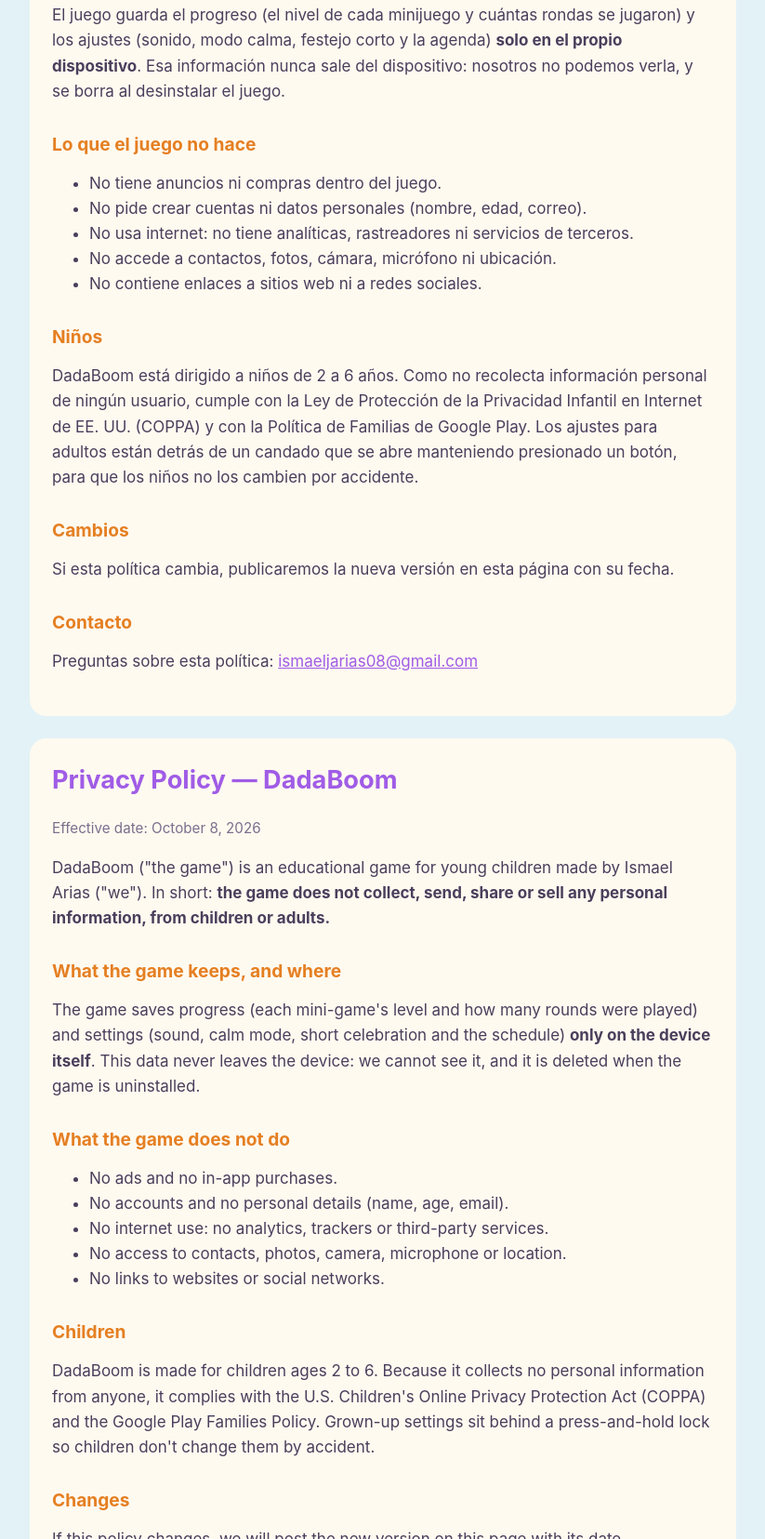
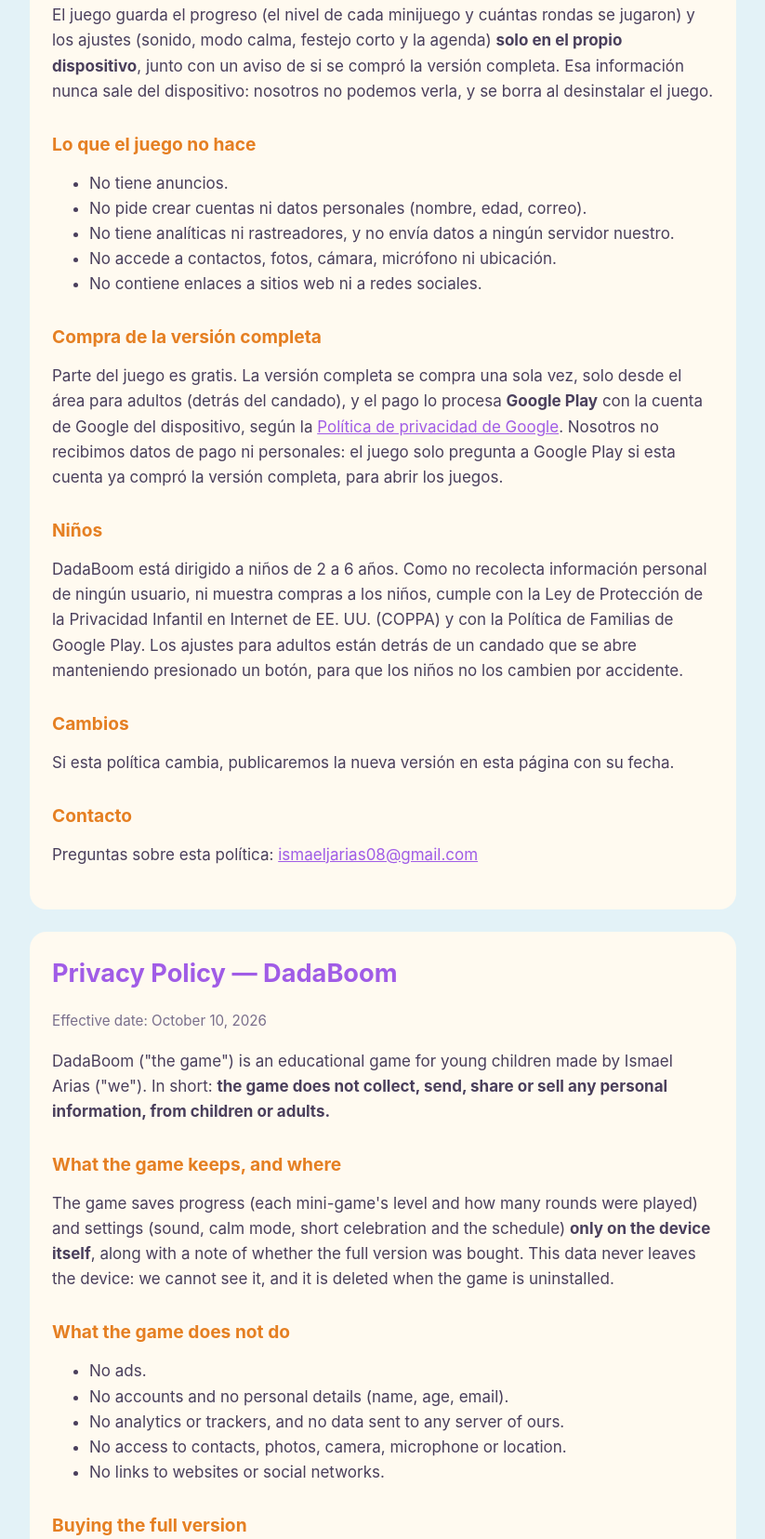
Before and after one commit to Ismaeljarias/dadaboom-privacy, a plain HTML site: page index.html in a window 1280 px wide. Shown: the part 308-1963 px from the top of the page at 93% size, without its empty margins (228-1051 px from the left). Drawn offline with Linux system fonts and the light colour scheme.

Commit message:
Privacy policy: one-time full version bought through Google Play

```diff
--- a/index.html
+++ b/index.html
@@ -21,24 +21,27 @@
 
 <article lang="es">
 <h1>Política de privacidad — DadaBoom</h1>
-<p class="meta">Vigente desde: 8 de octubre de 2026</p>
+<p class="meta">Vigente desde: 10 de octubre de 2026</p>
 
 <p>DadaBoom ("el juego") es un juego educativo para niños pequeños hecho por Ismael Arias ("nosotros"). En resumen: <strong>el juego no recolecta, no envía, no comparte y no vende ningún dato personal, ni de los niños ni de los adultos.</strong></p>
 
 <h2>Qué guarda el juego y dónde</h2>
-<p>El juego guarda el progreso (el nivel de cada minijuego y cuántas rondas se jugaron) y los ajustes (sonido, modo calma, festejo corto y la agenda) <strong>solo en el propio dispositivo</strong>. Esa información nunca sale del dispositivo: nosotros no podemos verla, y se borra al desinstalar el juego.</p>
+<p>El juego guarda el progreso (el nivel de cada minijuego y cuántas rondas se jugaron) y los ajustes (sonido, modo calma, festejo corto y la agenda) <strong>solo en el propio dispositivo</strong>, junto con un aviso de si se compró la versión completa. Esa información nunca sale del dispositivo: nosotros no podemos verla, y se borra al desinstalar el juego.</p>
 
 <h2>Lo que el juego no hace</h2>
 <ul>
-  <li>No tiene anuncios ni compras dentro del juego.</li>
+  <li>No tiene anuncios.</li>
   <li>No pide crear cuentas ni datos personales (nombre, edad, correo).</li>
-  <li>No usa internet: no tiene analíticas, rastreadores ni servicios de terceros.</li>
+  <li>No tiene analíticas ni rastreadores, y no envía datos a ningún servidor nuestro.</li>
   <li>No accede a contactos, fotos, cámara, micrófono ni ubicación.</li>
   <li>No contiene enlaces a sitios web ni a redes sociales.</li>
 </ul>
 
+<h2>Compra de la versión completa</h2>
+<p>Parte del juego es gratis. La versión completa se compra una sola vez, solo desde el área para adultos (detrás del candado), y el pago lo procesa <strong>Google Play</strong> con la cuenta de Google del dispositivo, según la <a href="https://policies.google.com/privacy">Política de privacidad de Google</a>. Nosotros no recibimos datos de pago ni personales: el juego solo pregunta a Google Play si esta cuenta ya compró la versión completa, para abrir los juegos.</p>
+
 <h2>Niños</h2>
-<p>DadaBoom está dirigido a niños de 2 a 6 años. Como no recolecta información personal de ningún usuario, cumple con la Ley de Protección de la Privacidad Infantil en Internet de EE. UU. (COPPA) y con la Política de Familias de Google Play. Los ajustes para adultos están detrás de un candado que se abre manteniendo presionado un botón, para que los niños no los cambien por accidente.</p>
+<p>DadaBoom está dirigido a niños de 2 a 6 años. Como no recolecta información personal de ningún usuario, ni muestra compras a los niños, cumple con la Ley de Protección de la Privacidad Infantil en Internet de EE. UU. (COPPA) y con la Política de Familias de Google Play. Los ajustes para adultos están detrás de un candado que se abre manteniendo presionado un botón, para que los niños no los cambien por accidente.</p>
 
 <h2>Cambios</h2>
 <p>Si esta política cambia, publicaremos la nueva versión en esta página con su fecha.</p>
@@ -49,24 +52,27 @@
 
 <article lang="en">
 <h1>Privacy Policy — DadaBoom</h1>
-<p class="meta">Effective date: October 8, 2026</p>
+<p class="meta">Effective date: October 10, 2026</p>
 
 <p>DadaBoom ("the game") is an educational game for young children made by Ismael Arias ("we"). In short: <strong>the game does not collect, send, share or sell any personal information, from children or adults.</strong></p>
 
 <h2>What the game keeps, and where</h2>
-<p>The game saves progress (each mini-game's level and how many rounds were played) and settings (sound, calm mode, short celebration and the schedule) <strong>only on the device itself</strong>. This data never leaves the device: we cannot see it, and it is deleted when the game is uninstalled.</p>
+<p>The game saves progress (each mini-game's level and how many rounds were played) and settings (sound, calm mode, short celebration and the schedule) <strong>only on the device itself</strong>, along with a note of whether the full version was bought. This data never leaves the device: we cannot see it, and it is deleted when the game is uninstalled.</p>
 
 <h2>What the game does not do</h2>
 <ul>
-  <li>No ads and no in-app purchases.</li>
+  <li>No ads.</li>
   <li>No accounts and no personal details (name, age, email).</li>
-  <li>No internet use: no analytics, trackers or third-party services.</li>
+  <li>No analytics or trackers, and no data sent to any server of ours.</li>
   <li>No access to contacts, photos, camera, microphone or location.</li>
   <li>No links to websites or social networks.</li>
 </ul>
 
+<h2>Buying the full version</h2>
+<p>Part of the game is free. The full version is a one-time purchase, offered only in the grown-ups' area (behind the lock), and the payment is processed by <strong>Google Play</strong> with the device's Google account, under <a href="https://policies.google.com/privacy">Google's Privacy Policy</a>. We receive no payment or personal data: the game only asks Google Play whether this account already bought the full version, to open the games.</p>
+
 <h2>Children</h2>
-<p>DadaBoom is made for children ages 2 to 6. Because it collects no personal information from anyone, it complies with the U.S. Children's Online Privacy Protection Act (COPPA) and the Google Play Families Policy. Grown-up settings sit behind a press-and-hold lock so children don't change them by accident.</p>
+<p>DadaBoom is made for children ages 2 to 6. Because it collects no personal information from anyone and shows no purchases to children, it complies with the U.S. Children's Online Privacy Protection Act (COPPA) and the Google Play Families Policy. Grown-up settings sit behind a press-and-hold lock so children don't change them by accident.</p>
 
 <h2>Changes</h2>
 <p>If this policy changes, we will post the new version on this page with its date.</p>
```
